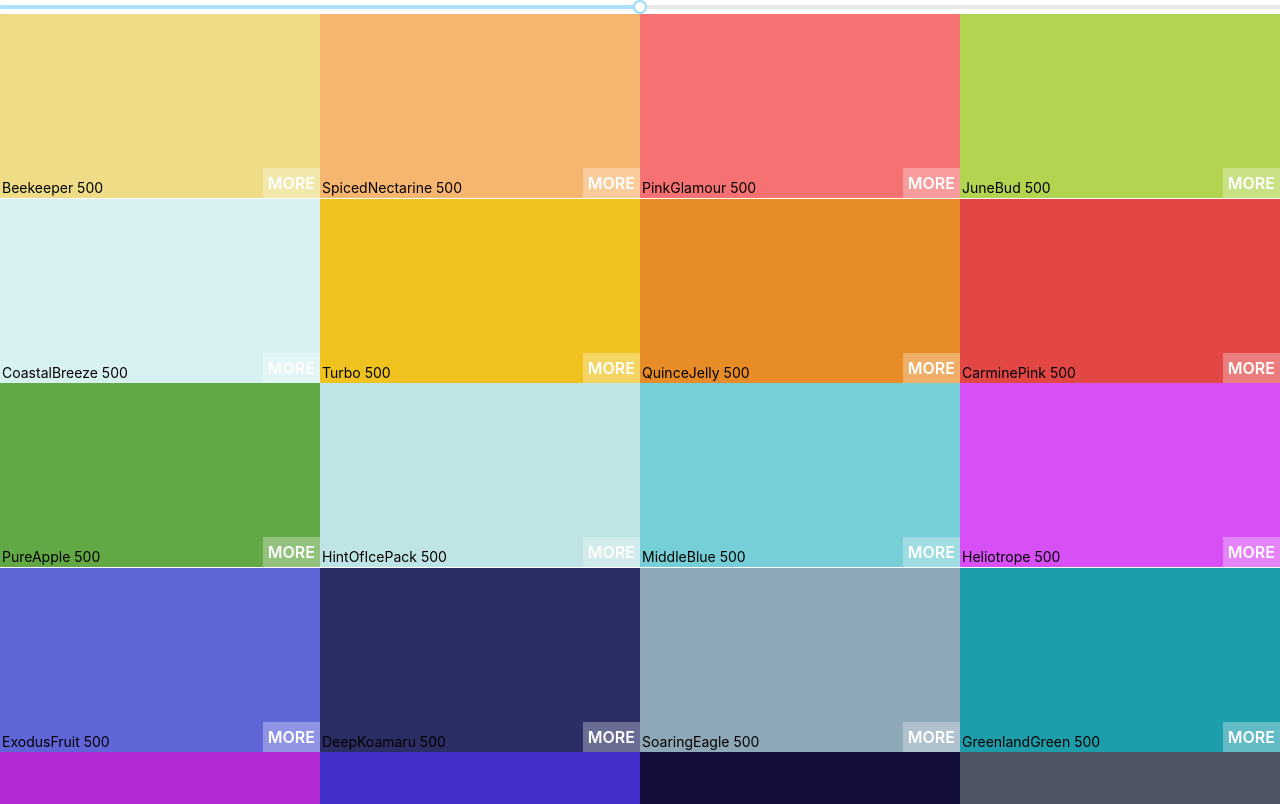
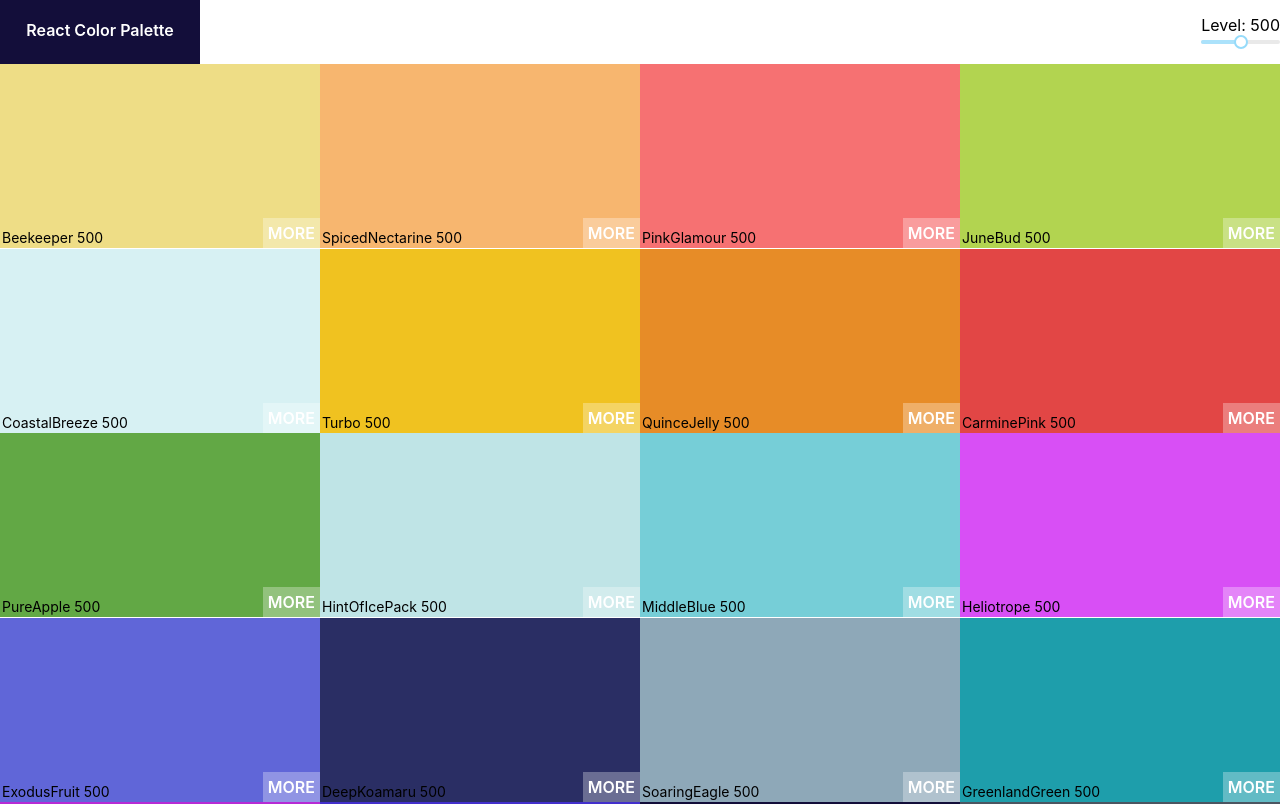
Before and after one commit to Bryan-LV/Color-App, a React (Create React App) app: page /palette/flat-ui-colors-american in a window 1280 px wide. Shown: the top 804 px of the page. Built offline with nearby package versions, Linux system fonts and the light colour scheme.

Commit message:
add navbar

```diff
--- /dev/null
+++ b/src/Navbar.js
@@ -0,0 +1,20 @@
+import React from 'react'
+import Slider from 'rc-slider'
+import 'rc-slider/assets/index.css'
+import './navbar.css'
+
+export default function Navbar(props) {
+  return (
+    <nav>
+      <div className="logo">
+        <a href="#" className="logo-brand">React Color Palette</a>
+      </div>
+      <div className="slider-container">
+        <span>Level: {props.level}</span>
+        <div className="slider">
+          <Slider defaultValue={props.level} min={100} max={900} step={100} onAfterChange={props.changeLevel}/>
+        </div>
+      </div>
+    </nav>
+  )
+}
--- a/src/Palette.js
+++ b/src/Palette.js
@@ -1,8 +1,8 @@
 import React, {useState} from 'react'
 import Colorbox from './Colorbox'
 import './palette.css'
-import Slider from 'rc-slider'
-import 'rc-slider/assets/index.css'
+import Navbar from './Navbar';
+
 
 export default function Palette(props) {
   const [level, setLevel] = useState(500);
@@ -20,7 +20,7 @@ export default function Palette(props) {
 
   return (
     <div className="palette">
-      <Slider defaultValue={level} min={100} max={900} step={100} onAfterChange={changeLevel}/>
+      <Navbar level={level} changeLevel={changeLevel}/>
       <div className="palette-colors">{colors()}</div>
     </div>
   )
--- /dev/null
+++ b/src/navbar.css
@@ -0,0 +1,21 @@
+nav{
+  display: flex;
+  justify-content: space-between;
+  align-items: center;
+  height:8vh;
+}
+
+.logo{
+  width:200px;
+  text-align: center;
+  background: #130e3a;
+  height:100%;
+}
+
+.logo a{
+  color:white;
+  text-decoration: none;
+  font-weight: 600;
+  margin-top: 2.5vh;
+  display: block;
+}
```
